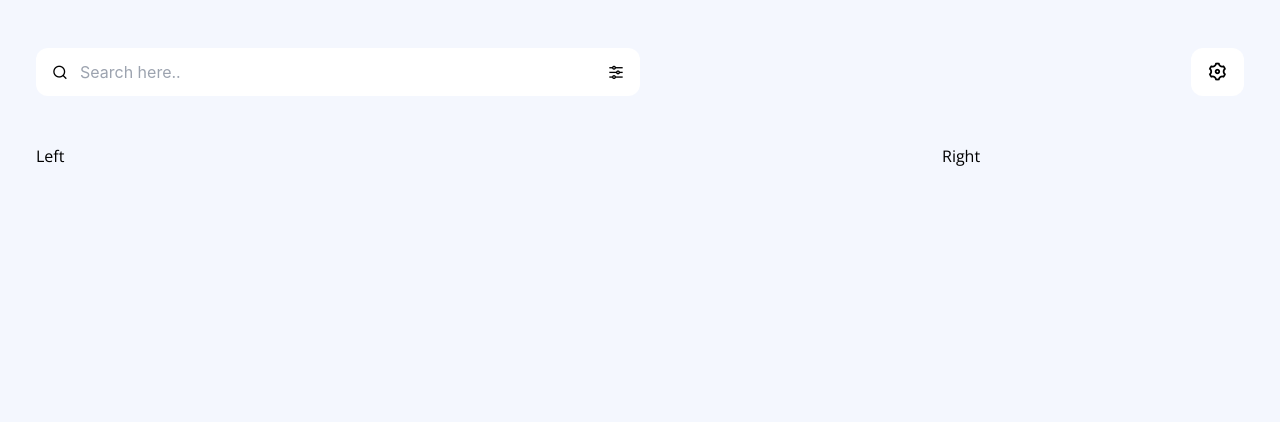
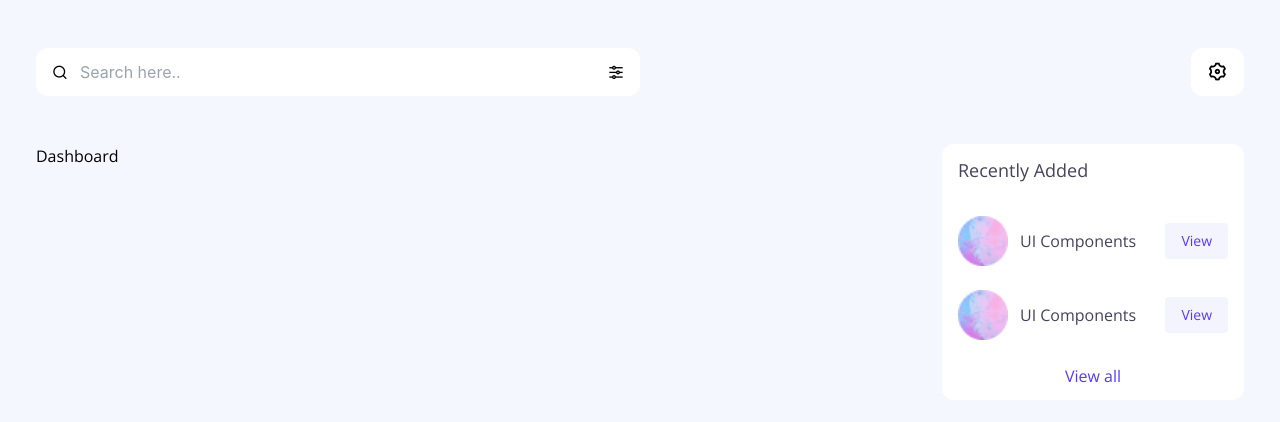
Before and after one commit to AjithPG/frontendzone, a Next.js app: page / in a window 1280 px wide. Shown: the top 422 px of the page. Built offline with nearby package versions, Linux system fonts and the light colour scheme.

Commit message:
added recently added right section

```diff
--- /dev/null
+++ b/components/Dashboard.js
@@ -0,0 +1,7 @@
+import React from 'react'
+
+export default function Dashboard() {
+  return (
+    <div>Dashboard</div>
+  )
+}
--- a/components/MainSection.js
+++ b/components/MainSection.js
@@ -1,12 +1,18 @@
 import React from 'react'
+import Dashboard from './Dashboard'
+import RightSection from './RightSection'
 
 export default function Main() {
   return (
     <main className='font-primary'>
       <div className='w-full px-4 sm:px-9'>
-        <div className='flex'>
-        <div className='left-section flex-1'>Left</div>
-            <div className='right-section w-3/12 ml-5'>Right</div>
+        <div className='flex flex-col xl:flex-row gap-3'>
+        <div className='left-section flex-auto xl:flex-1'>
+          <Dashboard/>
+        </div>
+        <div className='right-section basis-full xl:basis-1/4'>
+          <RightSection/>
+        </div>
         </div>
 
       </div>
--- /dev/null
+++ b/components/RightSection.js
@@ -0,0 +1,31 @@
+import React from "react";
+import Image from "next/image";
+import recent from "../public/images/recent-1.png";
+export default function RightSection() {
+  return (
+    <div className="bg-white rounded-xl px-4 py-3">
+      <h2 className=" text-lg text-secondary mb-8">Recently Added</h2>
+      <div className="flex flex-col">
+        <div className="recent-item flex items-center justify-between mb-6">
+          <div className="flex items-center">
+            <Image src={recent} alt="recent resources" width={50} height={50} />
+            <h3 className="text-secondary text-base ml-3">UI Components</h3>
+          </div>
+          <button className="text-primary text-sm bg-secondaryLight px-4 py-2 rounded">
+            View
+          </button>
+        </div>
+        <div className="recent-item flex items-center justify-between mb-6">
+          <div className="flex items-center">
+            <Image src={recent} alt="recent resources" width={50} height={50} />
+            <h3 className="text-secondary text-base ml-3">UI Components</h3>
+          </div>
+          <button className="text-primary text-sm bg-secondaryLight px-4 py-2 rounded">
+            View
+          </button>
+        </div>
+        <button className="text-primary">View all</button>
+      </div>
+    </div>
+  );
+}
--- a/pages/_document.js
+++ b/pages/_document.js
@@ -9,7 +9,7 @@ export default function Document() {
         <link rel="preconnect" href="https://fonts.gstatic.com" crossOrigin="true"/>
         <link href="https://fonts.googleapis.com/css2?family=Open+Sans:wght@300;400;500;600;700&display=swap" rel="stylesheet"/>
       </Head>
-      <body>
+      <body className='bg-primarybg h-screen'>
         <Main />
         <NextScript />
       </body>
--- a/tailwind.config.js
+++ b/tailwind.config.js
@@ -12,7 +12,7 @@ module.exports = {
     colors:{
       primary:'#5639FF',
       secondary:'#44435C',
-      secondaryLight:'rgba(79,78,105,62)',
+      secondaryLight:'rgba(68,75,248,6%)',
       primarybg:'rgba(244,247,254,69)',
       white:'#ffffff',
       black:'#010101'
```
Also changed, not shown: public/images/recent-1.png (added).
